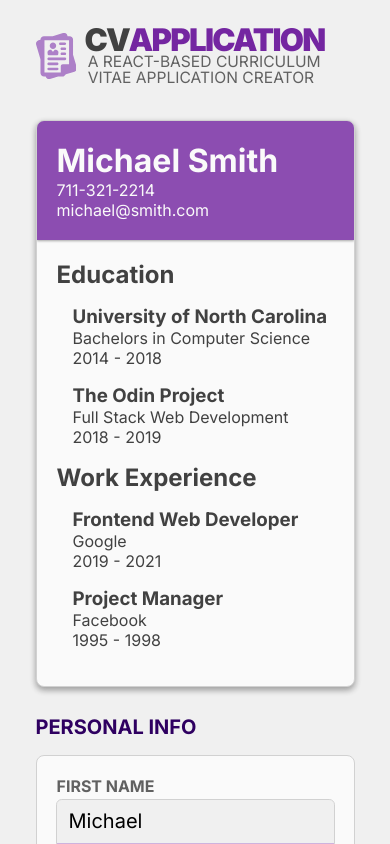
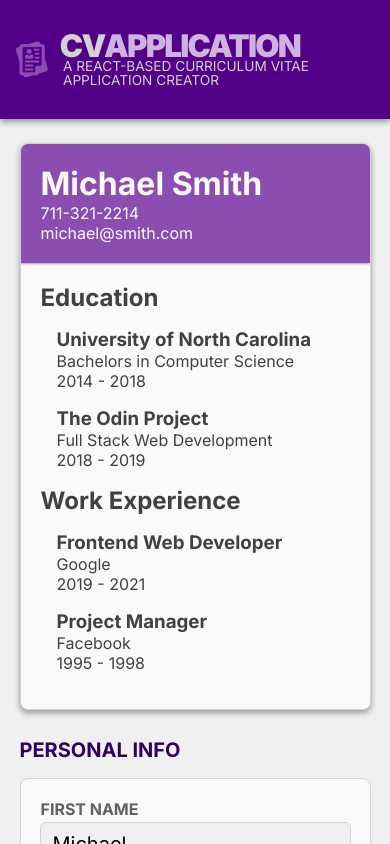
Before and after one commit to bmilcs/odin-cv-application, a React (Create React App) app: page / in a window 390 px wide. Shown: the top 844 px of the page. Built offline with nearby package versions, Linux system fonts and the light colour scheme.

Commit message:
Improve header style & responsiveness

```diff
--- a/src/App.js
+++ b/src/App.js
@@ -93,6 +93,7 @@ class App extends React.Component {
       <div className="app-container">
         <Header />
         <main>
+          <div className="main-wrapper">
             <Preview state={this.state} />
             <Form
               state={this.state}
@@ -101,6 +102,7 @@ class App extends React.Component {
               onPersonalChange={this.handlePersonalChange}
               onWorkEducationChange={this.handleWorkEducationChange}
             />
+          </div>
         </main>
       </div>
     );
--- a/src/components/Header.js
+++ b/src/components/Header.js
@@ -6,6 +6,7 @@ class Header extends React.Component {
   render() {
     return (
       <header>
+        <div className="header-wrapper">
           <HeaderLogo />
           <div className="header-text-container">
             <h1 className="header">
@@ -13,6 +14,7 @@ class Header extends React.Component {
             </h1>
             <p>A React-Based Curriculum Vitae Application Creator</p>
           </div>
+        </div>
       </header>
     );
   }
--- a/src/styles/App.css
+++ b/src/styles/App.css
@@ -1,6 +1,4 @@
 .app-container {
-  margin-inline: min(5vh, 5vw);
-  max-width: 1920px;
-  padding: 1rem;
-  /* border-radius: var(--border-radius-900); */
+  /* min-width: 100vw; */
+  /* min-height: 100vh; */
 }
--- a/src/styles/FormSection.css
+++ b/src/styles/FormSection.css
@@ -11,7 +11,7 @@
 .input-group {
   display: grid;
   justify-content: center;
-  grid-template-columns: repeat(auto-fit, minmax(250px, 1fr));
+  grid-template-columns: repeat(auto-fit, minmax(265px, 1fr));
   gap: 1rem 1rem;
 }
 
--- a/src/styles/Header.css
+++ b/src/styles/Header.css
@@ -2,17 +2,30 @@ header {
   display: flex;
   align-items: center;
   justify-content: center;
-  gap: 0.5rem;
+
   margin-bottom: 1.5rem;
+  padding-block: 2rem;
+
+  background: var(--clr-primary-600);
+
+  box-shadow: var(--box-shadow-200);
+}
+
+.header-wrapper {
+  display: flex;
+  align-items: center;
+  gap: 0.75rem;
+
+  padding-inline: 1rem;
 }
 
 header svg {
-  height: 5rem;
-  fill: var(--clr-primary-200);
+  height: min(4rem, 12vw);
+  fill: var(--clr-primary-300);
 }
 
 header h1 {
-  color: var(--clr-neutral-800);
+  color: var(--clr-neutral-300);
 
   text-transform: uppercase;
   letter-spacing: -1.75px;
@@ -24,14 +37,16 @@ header h1 {
 }
 
 h1 span {
-  color: var(--clr-primary-400);
+  color: var(--clr-primary-100);
 }
 
 header p {
+  padding-left: 0.2rem;
+
   line-height: 1;
   font-weight: 400;
-  font-size: min(1rem, 4vw);
-  color: var(--clr-neutral-700);
+  font-size: min(1rem, 3.5vw);
   text-transform: uppercase;
-  padding-left: 0.2rem;
+
+  color: var(--clr-neutral-300);
 }
--- a/src/styles/Main.css
+++ b/src/styles/Main.css
@@ -1,5 +1,15 @@
 main {
+  display: flex;
+  justify-content: center;
+}
+
+.main-wrapper {
+  flex: 1;
   display: grid;
   grid-template-columns: repeat(auto-fit, minmax(min(350px, 90%), 1fr));
   gap: min(3.5rem, 5vw);
+  justify-content: center;
+
+  margin-inline: min(5vh, 5vw);
+  max-width: 1920px;
 }
--- a/src/styles/Preview.css
+++ b/src/styles/Preview.css
@@ -12,7 +12,7 @@
   box-shadow: var(--box-shadow-200);
 }
 
-@media screen and (min-width: 880px) {
+@media screen and (min-width: 842px) {
   .preview-container {
     position: sticky;
     top: 1rem;
```
Lines whose indentation alone changed are shown as unchanged.
